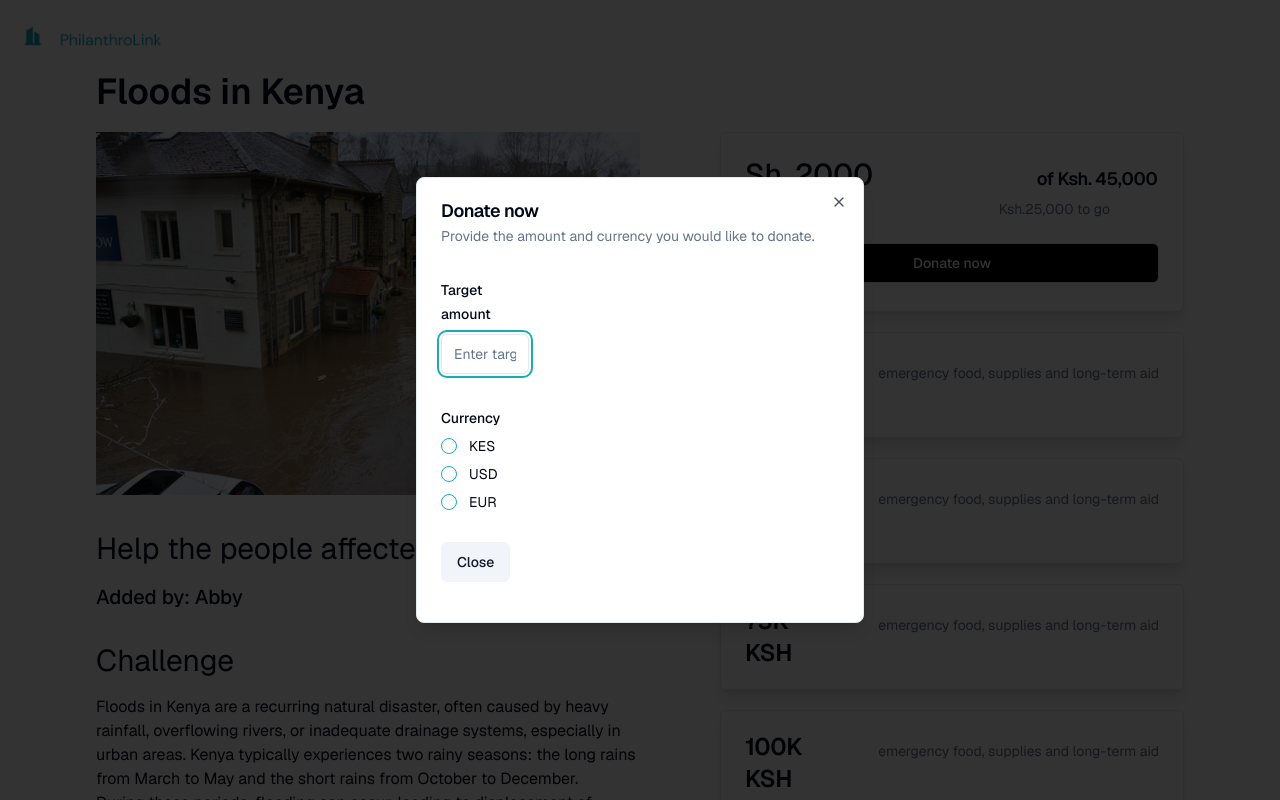
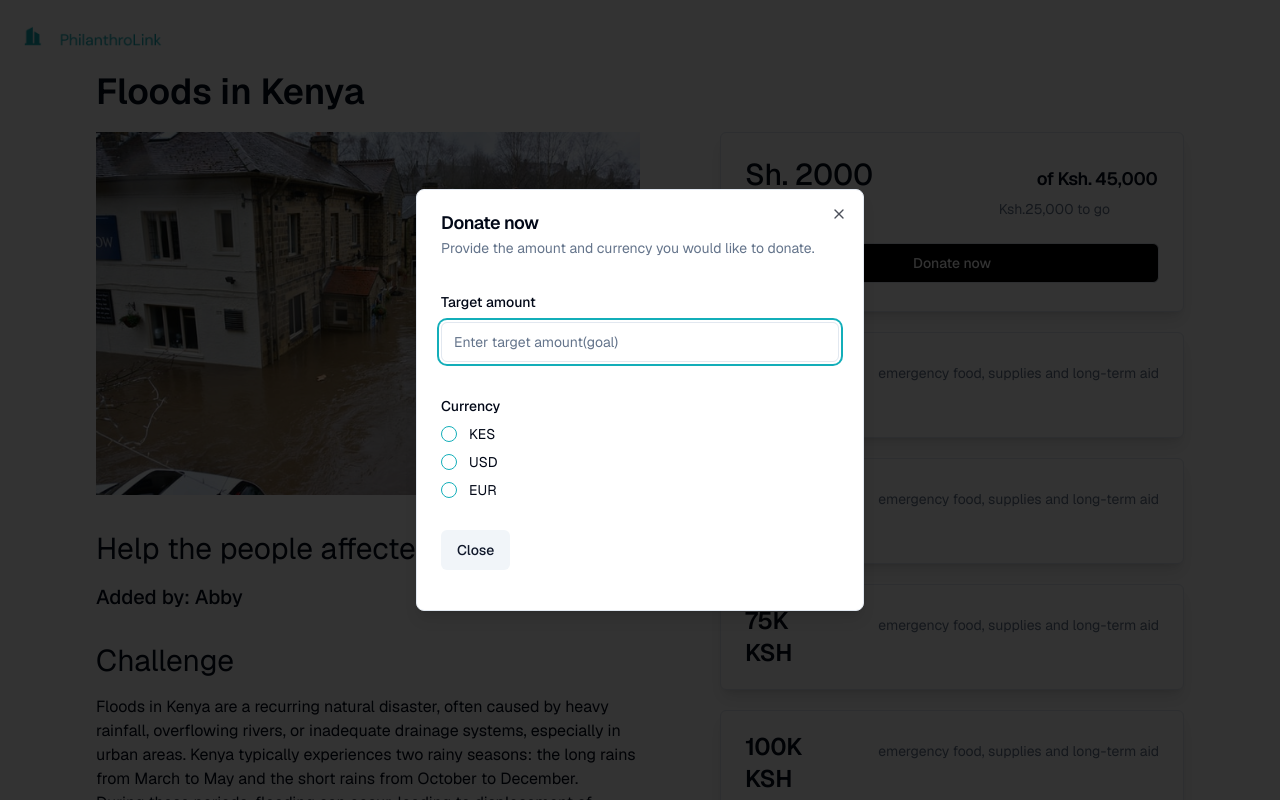
Before and after one commit to digital-explorers-2/philanthro-link, a Next.js app: page /donationDetails in a window 1280 px wide. Both pictures are taken after a click on the button "Donate now". Shown: the top 800 px of the page. Built offline with nearby package versions, Linux system fonts and the light colour scheme.

Commit message:
style: format the dialog appearance

```diff
--- a/app/donationDetails/page.tsx
+++ b/app/donationDetails/page.tsx
@@ -19,7 +19,7 @@ import {
 } from "@/components/ui/dialog";
 import { Input } from "@/components/ui/input";
 import { Label } from "@/components/ui/label";
-import { RadioGroup, RadioGroupItem } from "@/components/ui/radio-group"
+import { RadioGroup, RadioGroupItem } from "@/components/ui/radio-group";
 import {
   Form,
   FormControl,
@@ -83,9 +83,7 @@ const formSchema = z.object({
   currency: z.enum(["KES", "USD", "EUR"], {
     required_error: "You need to select a currency.",
   }),
-
 });
-
 
 export default function DonationDetailsPage() {
   const form = useForm<z.infer<typeof formSchema>>({
@@ -191,25 +189,27 @@ export default function DonationDetailsPage() {
                   </DialogHeader>
                   <div className="grid gap-4 py-4">
                     <Form {...form}>
-                    <form  onSubmit={form.handleSubmit(onSubmit)}
-                  className="space-y-8">
-          <div className="grid grid-cols-4 items-center gap-4">
+                      <form
+                        onSubmit={form.handleSubmit(onSubmit)}
+                        className="space-y-8"
+                      >
+                        <div>
                           <FormField
                             control={form.control}
                             name="amount"
-                    render={() => (
+                            render={({ field }) => (
                               <FormItem>
                                 <FormLabel>Target amount</FormLabel>
                                 <FormControl>
-                          <Input
-                            placeholder="Enter target amount(goal)" />
+                                  <Input placeholder="Enter target amount(goal)"
+                                  {...field} />
                                 </FormControl>
-                        <FormMessage/>
+                                <FormMessage />
                               </FormItem>
                             )}
                           />
                         </div>
-          <div className="grid grid-cols-4 items-center gap-4">
+                        <div>
                           <FormField
                             control={form.control}
                             name="currency"
@@ -226,19 +226,25 @@ export default function DonationDetailsPage() {
                                       <FormControl>
                                         <RadioGroupItem value="KES" />
                                       </FormControl>
-                              <FormLabel className="font-normal">KES</FormLabel>
+                                      <FormLabel className="font-normal">
+                                        KES
+                                      </FormLabel>
                                     </FormItem>
                                     <FormItem className="flex items-center space-x-3 space-y-0">
                                       <FormControl>
                                         <RadioGroupItem value="USD" />
                                       </FormControl>
-                              <FormLabel className="font-normal">USD</FormLabel>
+                                      <FormLabel className="font-normal">
+                                        USD
+                                      </FormLabel>
                                     </FormItem>
                                     <FormItem className="flex items-center space-x-3 space-y-0">
                                       <FormControl>
                                         <RadioGroupItem value="EUR" />
                                       </FormControl>
-                              <FormLabel className="font-normal">EUR</FormLabel>
+                                      <FormLabel className="font-normal">
+                                        EUR
+                                      </FormLabel>
                                     </FormItem>
                                   </RadioGroup>
                                 </FormControl>
@@ -246,7 +252,6 @@ export default function DonationDetailsPage() {
                               </FormItem>
                             )}
                           />
-
                         </div>
 
                         <DialogFooter className="sm:justify-start">
```
Lines whose indentation alone changed are shown as unchanged.
